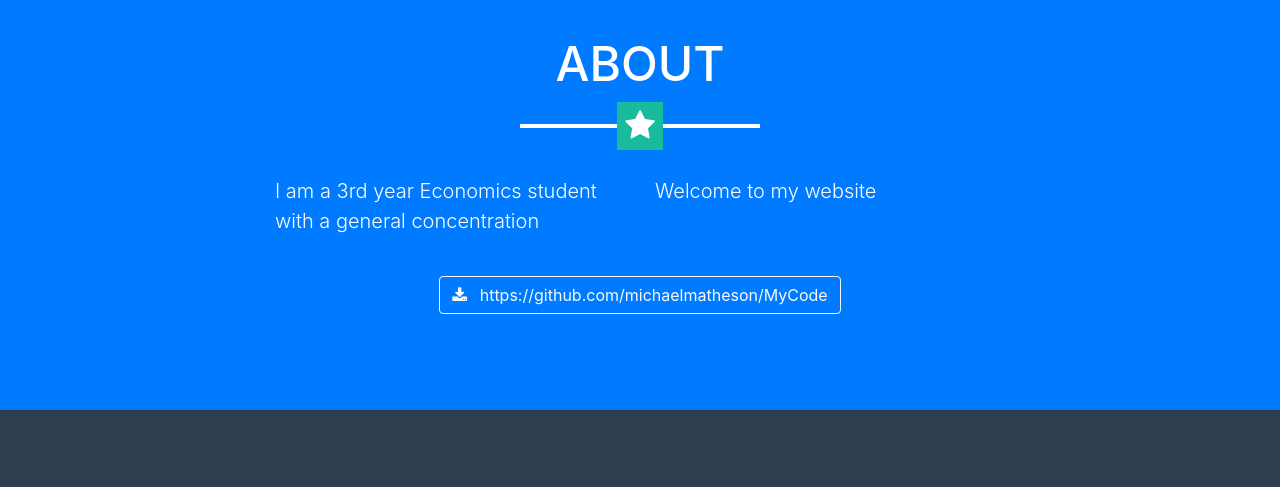
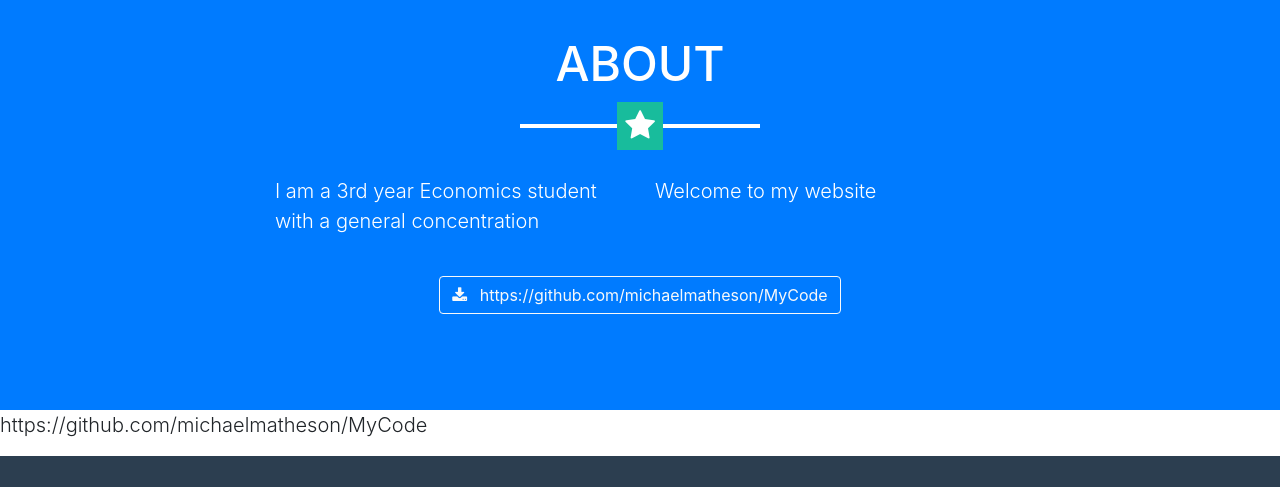
Before and after one commit to michaelmatheson/michaelmatheson.github.io, a website with bundled scripts: page index.html in a window 1280 px wide. Shown: the part 836-1323 px from the top of the page. Built offline with nearby package versions, Linux system fonts and the light colour scheme.

Commit message:
Update index.html

```diff
--- a/index.html
+++ b/index.html
@@ -85,7 +85,7 @@
       </div>
     </section>
 
-
+   <p class="lead">https://github.com/michaelmatheson/MyCode </p>
 
     <!-- Footer -->
     <footer class="footer text-center">
```
